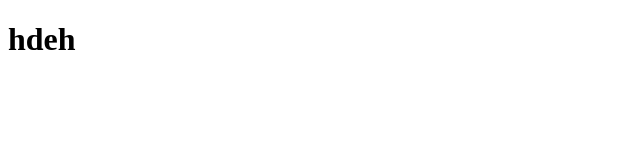
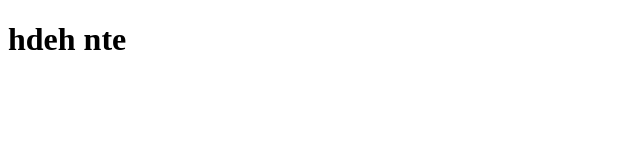
Before and after one commit to tiati-corona/tiati-corona.github.io, a plain HTML site: page coba.html in a window 1280 px wide. Shown: the full height of the page, 0-640 px from the left. Drawn offline with Linux system fonts and the light colour scheme.

Commit message:
Update coba.html

```diff
--- a/coba.html
+++ b/coba.html
@@ -4,6 +4,6 @@
 	<title>deh</title>
 </head>
 <body>
-<h1>hdeh</h1>
+<h1>hdeh nte</h1>
 </body>
 </html>
```
